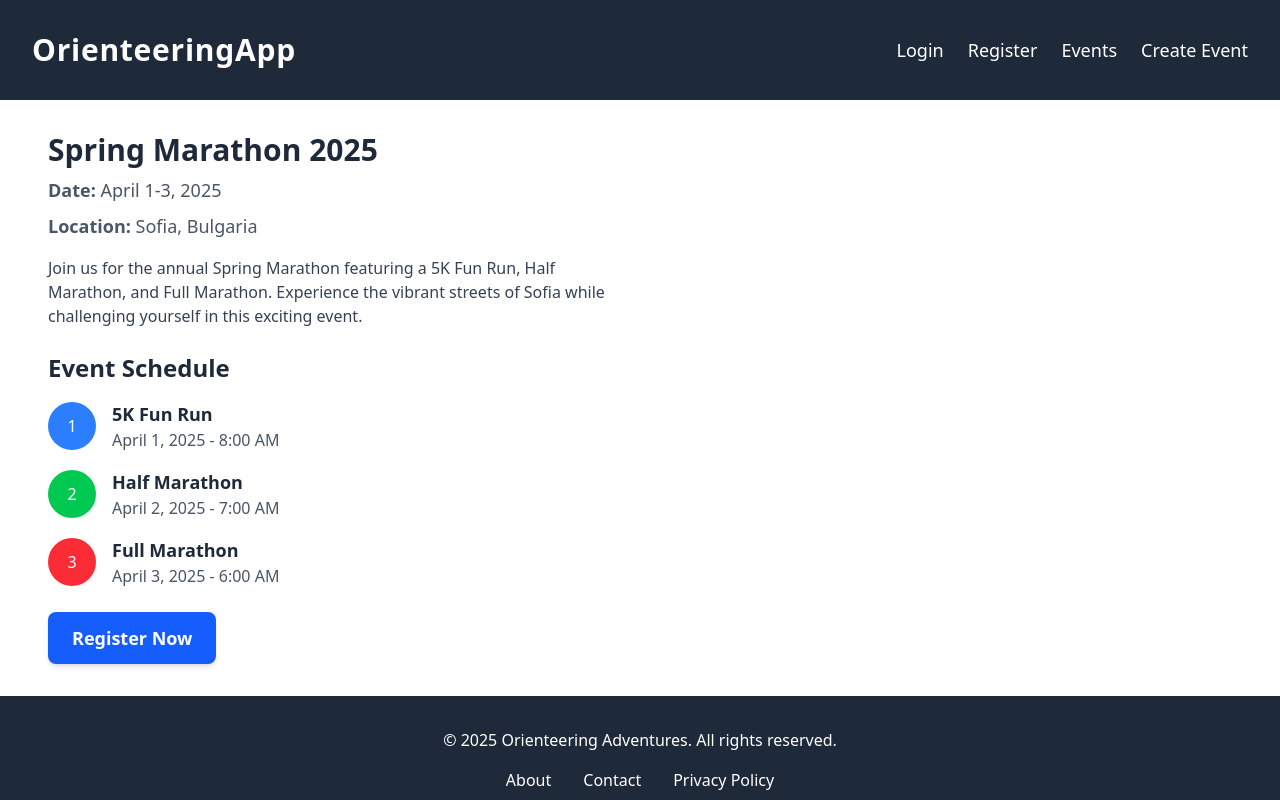
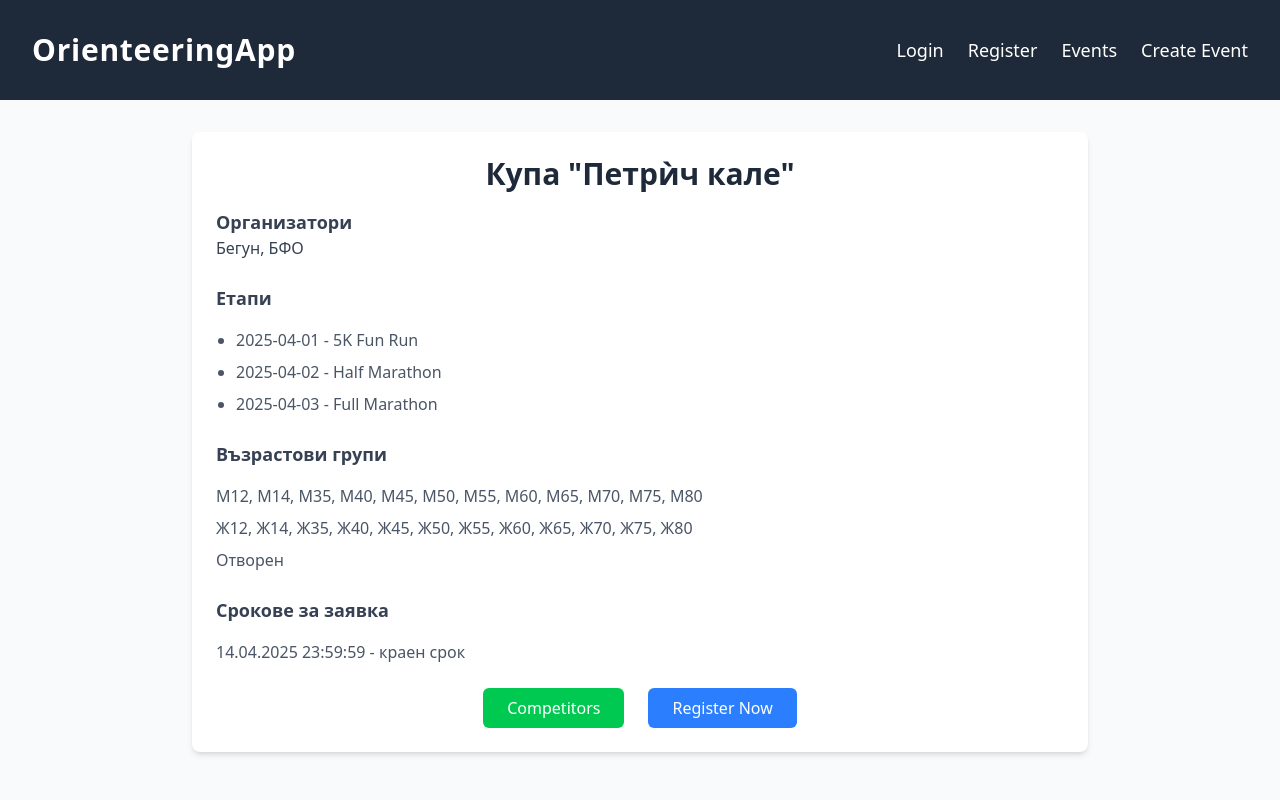
Before and after one commit to ivaylo-milanov/orienteering-app, a React (Vite) app in the folder client/: page /details in a window 1280 px wide. Shown: the top 800 px of the page. Built offline with nearby package versions, Linux system fonts and the light colour scheme.

Commit message:
refactor EventDetails component

```diff
--- a/client/src/components/EventDetails/EventDetails.jsx
+++ b/client/src/components/EventDetails/EventDetails.jsx
@@ -1,30 +1,32 @@
+import { Link } from "react-router";
+
 const eventsData = [
     {
         id: 1,
-      name: 'Spring Marathon',
-      startDate: '2025-04-01',
-      endDate: '2025-04-03',
-      registrationDeadline: '2025-03-15',
-      club: 'Running Club A',
+        name: "Spring Marathon",
+        startDate: "2025-04-01",
+        endDate: "2025-04-03",
+        registrationDeadline: "2025-03-15",
+        club: "Running Club A",
         registrationCount: 150,
         stages: [
-        { name: '5K Fun Run', date: '2025-04-01' },
-        { name: 'Half Marathon', date: '2025-04-02' },
-        { name: 'Full Marathon', date: '2025-04-03' },
+            { name: "5K Fun Run", date: "2025-04-01" },
+            { name: "Half Marathon", date: "2025-04-02" },
+            { name: "Full Marathon", date: "2025-04-03" },
         ],
     },
     {
         id: 2,
-      name: 'Summer Triathlon',
-      startDate: '2025-06-10',
-      endDate: '2025-06-12',
-      registrationDeadline: '2025-05-25',
-      club: 'Triathlon Club B',
+        name: "Summer Triathlon",
+        startDate: "2025-06-10",
+        endDate: "2025-06-12",
+        registrationDeadline: "2025-05-25",
+        club: "Triathlon Club B",
         registrationCount: 200,
         stages: [
-        { name: 'Swimming', date: '2025-06-10' },
-        { name: 'Cycling', date: '2025-06-11' },
-        { name: 'Running', date: '2025-06-12' },
+            { name: "Swimming", date: "2025-06-10" },
+            { name: "Cycling", date: "2025-06-11" },
+            { name: "Running", date: "2025-06-12" },
         ],
     },
 ];
@@ -37,60 +39,63 @@ const eventsData = [
     }
 
     return (
-        <div className="max-w-7xl mx-auto px-4 py-8">
-      <div className="lg:grid lg:grid-cols-2 lg:gap-8">
-        <div className="mt-6 lg:mt-0 lg:ml-8">
-          <h2 className="text-3xl font-semibold text-gray-800">Spring Marathon 2025</h2>
-          <p className="mt-2 text-lg text-gray-600">
-            <strong>Date:</strong> April 1-3, 2025
-          </p>
-          <p className="mt-2 text-lg text-gray-600">
-            <strong>Location:</strong> Sofia, Bulgaria
-          </p>
-          <p className="mt-4 text-gray-700">
-            Join us for the annual Spring Marathon featuring a 5K Fun Run, Half Marathon, and Full Marathon.
-            Experience the vibrant streets of Sofia while challenging yourself in this exciting event.
-          </p>
-          <div className="mt-6">
-            <h3 className="text-2xl font-semibold text-gray-800">Event Schedule</h3>
-            <div className="mt-4 space-y-4">
-              <div className="flex items-center space-x-4">
-                <div className="w-12 h-12 bg-blue-500 text-white flex items-center justify-center rounded-full">
-                  1
-                </div>
-                <div>
-                  <h4 className="text-lg font-semibold text-gray-800">5K Fun Run</h4>
-                  <p className="text-gray-600">April 1, 2025 - 8:00 AM</p>
+        <div className="min-h-screen bg-gray-50 py-8">
+            <div className="max-w-4xl mx-auto bg-white p-6 rounded-lg shadow-md">
+                {/* Event Header */}
+                <h1 className="text-3xl font-semibold text-center text-gray-800 mb-4">
+                    Купа "Петрѝч кале"
+                </h1>
+
+                {/* Organizers and Club */}
+                <div className="grid grid-cols-1 sm:grid-cols-2 gap-6 mb-6">
+                    <div className="text-gray-700">
+                        <h3 className="font-semibold text-lg">Организатори</h3>
+                        <p>Бегун, БФО</p>
                     </div>
                 </div>
-              <div className="flex items-center space-x-4">
-                <div className="w-12 h-12 bg-green-500 text-white flex items-center justify-center rounded-full">
-                  2
+
+                {/* Event Stages */}
+                <div className="mb-6">
+                    <h3 className="font-semibold text-lg text-gray-700 mb-4">Етапи</h3>
+                    <ul className="list-disc pl-5 text-gray-600 space-y-2">
+                        {event.stages.map((stage, index) => (
+                            <li key={index}>
+                                {stage.date} - {stage.name}
+                            </li>
+                        ))}
+                    </ul>
                 </div>
-                <div>
-                  <h4 className="text-lg font-semibold text-gray-800">Half Marathon</h4>
-                  <p className="text-gray-600">April 2, 2025 - 7:00 AM</p>
+
+                {/* Age Groups */}
+                <div className="mb-6">
+                    <h3 className="font-semibold text-lg text-gray-700 mb-4">Възрастови групи</h3>
+                    <div className="space-y-2 text-gray-600">
+                        <p>М12, М14, М35, М40, М45, М50, М55, М60, М65, М70, М75, М80</p>
+                        <p>Ж12, Ж14, Ж35, Ж40, Ж45, Ж50, Ж55, Ж60, Ж65, Ж70, Ж75, Ж80</p>
+                        <p>Отворен</p>
                     </div>
                 </div>
-              <div className="flex items-center space-x-4">
-                <div className="w-12 h-12 bg-red-500 text-white flex items-center justify-center rounded-full">
-                  3
+
+                {/* Registration Deadline */}
+                <div className="mb-6">
+                    <h3 className="font-semibold text-lg text-gray-700 mb-4">Срокове за заявка</h3>
+                    <p className="text-gray-600">14.04.2025 23:59:59 - краен срок</p>
                 </div>
-                <div>
-                  <h4 className="text-lg font-semibold text-gray-800">Full Marathon</h4>
-                  <p className="text-gray-600">April 3, 2025 - 6:00 AM</p>
-                </div>
-              </div>
-            </div>
-          </div>
-          <div className="mt-6">
-            <a
-              href="#"
-              className="inline-block px-6 py-3 bg-blue-600 text-white text-lg font-semibold rounded-lg shadow-md hover:bg-blue-700"
+
+                {/* Call to Action Buttons */}
+                <div className="flex justify-center gap-6">
+                    <Link
+                        to="/competitors"
+                        className="px-6 py-2 bg-green-500 text-white rounded-md hover:bg-green-600 transition duration-200"
+                    >
+                        Competitors
+                    </Link>
+                    <Link
+                        to="/register-event"
+                        className="px-6 py-2 bg-blue-500 text-white rounded-md hover:bg-blue-600 transition duration-200"
                     >
                         Register Now
-            </a>
-          </div>
+                    </Link>
                 </div>
             </div>
         </div>
```
Lines whose indentation alone changed are shown as unchanged.
